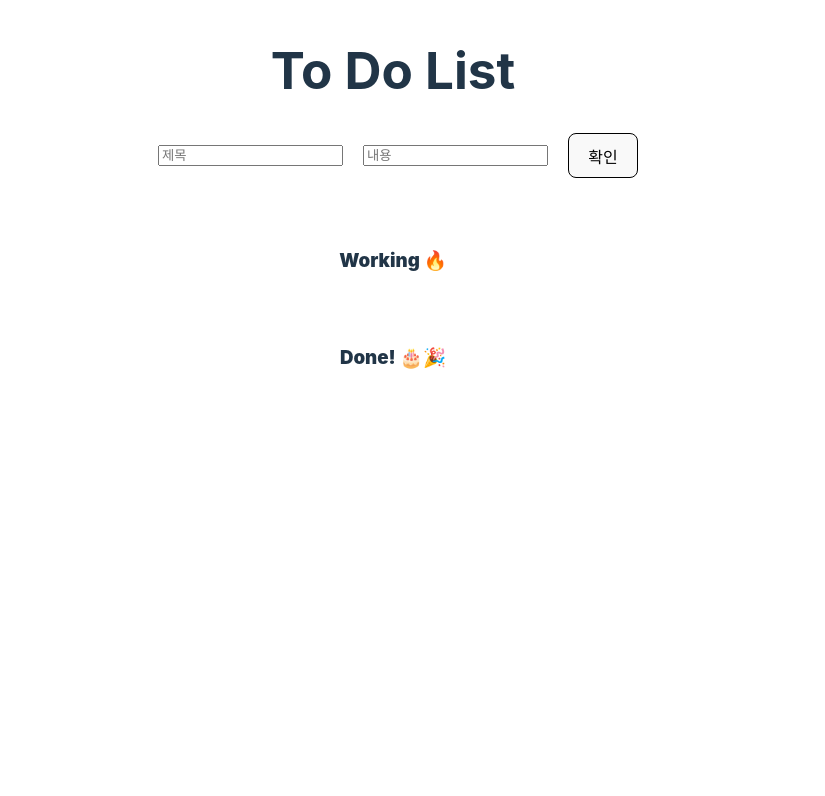
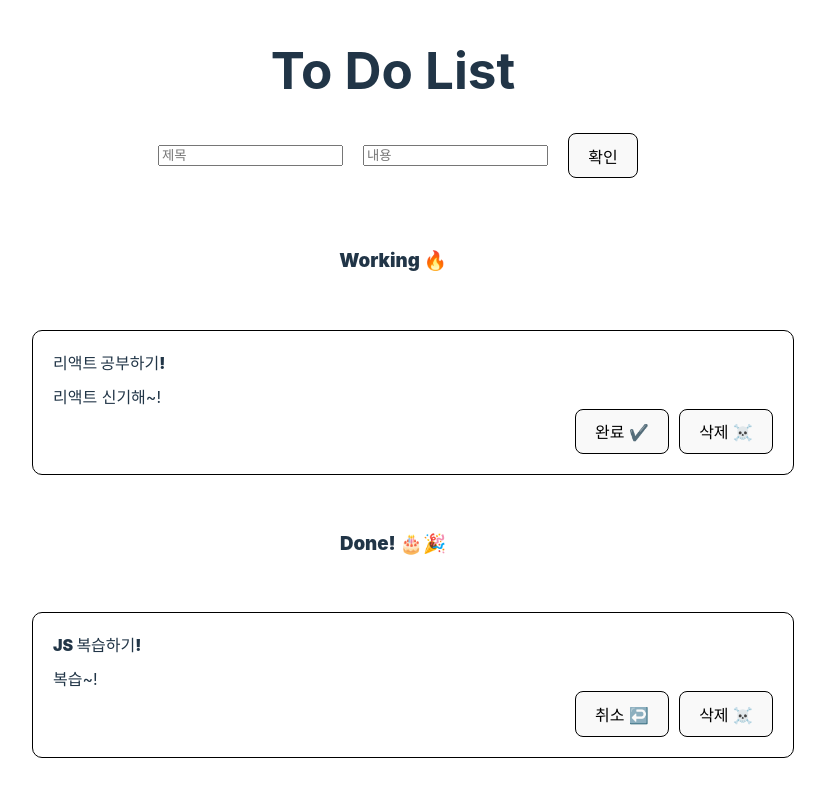
Before and after one commit to MiMing-00/Sparta_toDoList, a React (Vite) app: page / in a window 1280 px wide. Shown: the top 796 px of the page, without its empty margins (247-1072 px from the left). Built offline with nearby package versions, Linux system fonts and the light colour scheme.

Commit message:
초기 배열 추가 및 form 컴포넌트 분리

```diff
--- /dev/null
+++ b/component/ItemForm.jsx
@@ -0,0 +1,33 @@
+import React from "react";
+
+function ItemForm({
+  addToDo,
+  inputtitle,
+  setInputtitle,
+  inputtodo,
+  setInputToDo,
+}) {
+  return (
+    <form onSubmit={addToDo} className="formStyle">
+      <input
+        type="text"
+        width="25%"
+        className="inputStyle"
+        placeholder="제목"
+        value={inputtitle}
+        onChange={(event) => setInputtitle(event.target.value)}
+      ></input>
+      <input
+        type="text"
+        width="25%"
+        className="inputStyle"
+        placeholder="내용"
+        value={inputtodo}
+        onChange={(event) => setInputToDo(event.target.value)}
+      ></input>
+      <button className="btnStyle">확인</button>
+    </form>
+  );
+}
+
+export default ItemForm;
--- a/src/App.jsx
+++ b/src/App.jsx
@@ -1,11 +1,25 @@
 import { useState } from "react";
+import ItemForm from "../component/ItemForm";
 import RenderToDoList from "../component/RenderToDoList";
 import "./App.css";
 
 function App() {
+  const [inputtitle, setInputtitle] = useState("");
   const [inputtodo, setInputToDo] = useState("");
-  const [inputtitle, setInputtitle] = useState("");
-  const [todolists, setToDoList] = useState([]);
+  const [todolists, setToDoList] = useState([
+    {
+      id: 1,
+      title: "리액트 공부하기!",
+      text: "리액트 신기해~!",
+      isDone: false,
+    },
+    {
+      id: 2,
+      title: "JS 복습하기!",
+      text: "복습~!",
+      isDone: true,
+    },
+  ]);
 
   // 추가
   const addToDo = (event) => {
@@ -18,7 +32,7 @@ function App() {
 
     setToDoList([
       ...todolists,
-      { id: Date.now(), text: inputtodo, title: inputtitle, isDone: false },
+      { id: Date.now(), title: inputtitle, text: inputtodo, isDone: false },
     ]);
     setInputtitle("");
     setInputToDo("");
@@ -40,38 +54,36 @@ function App() {
     );
   };
 
-  // switch 상태 구현  + findIndex 매서드 으아악 어려워T.T.... ??
-  const index = (id) => {
-    todolists.findIndex((item) => item.id === id);
+  // switch 상태 구현  + findIndex 매서드
+  //맵은 자체적으로 배열 반환 하지만 findindex는 찾는 거니까 새로운 배열 만들기
+  //find는 안 되는 건가??
+  // const index = (id) => {
+  //   todolists.findIndex((item) => item.id === id);
 
-    if (index !== -1) {
-      const newToDoList = [...todolist];
-      newToDoList = { ...newToDoList, isDone: !newToDoList.isDone };
-    }
-  };
+  //   if (index !== -1) {
+  //     const newToDoList = [...todolists];
+  //     newToDoList = { ...newToDoList, isDone: !newToDoList.isDone };
+  //   }
+  // };
+
+  // const findID = (id) => {
+  //   todolists.find((item) => item.id === id);
+
+  //   if
+
+  // }
 
   return (
     <div className="container">
       <h1>To Do List</h1>
-      <form onSubmit={addToDo} className="formStyle">
-        <input
-          type="text"
-          width="25%"
-          className="inputStyle"
-          placeholder="제목"
-          value={inputtitle}
-          onChange={(event) => setInputtitle(event.target.value)}
-        ></input>
-        <input
-          type="text"
-          width="25%"
-          className="inputStyle"
-          placeholder="내용"
-          value={inputtodo}
-          onChange={(event) => setInputToDo(event.target.value)}
-        ></input>
-        <button className="btnStyle">확인</button>
-      </form>
+      {/* Form */}
+      <ItemForm
+        addToDo={addToDo}
+        inputtitle={inputtitle}
+        setInputtitle={setInputtitle}
+        inputtodo={inputtodo}
+        setInputToDo={setInputToDo}
+      />
       {/* Working 🔥 */}
       <RenderToDoList
         isDone={false}
```
